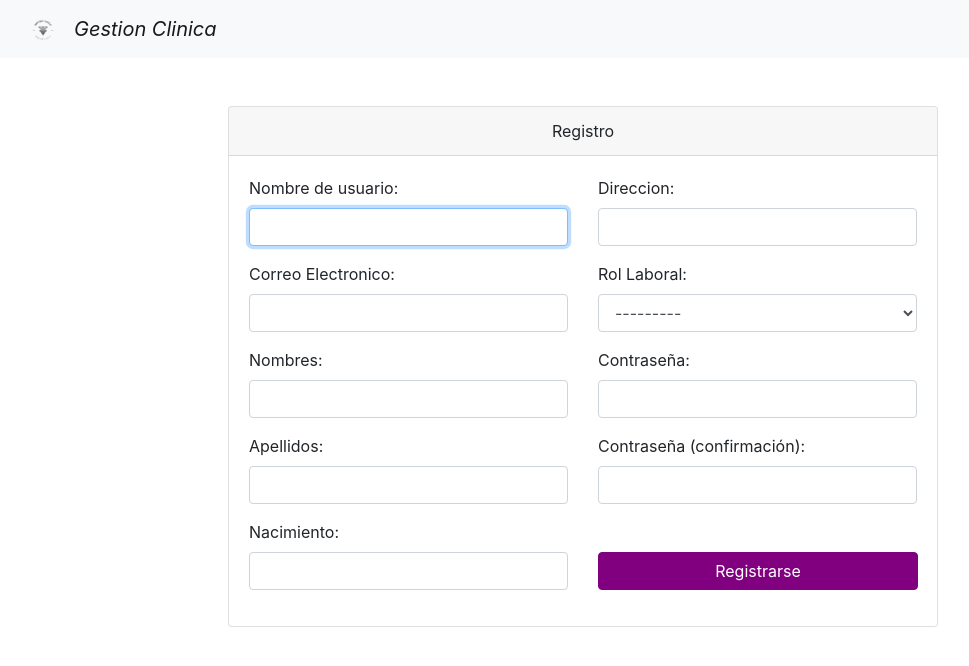
After one commit to jmartinezgr/GestionClinica, a Django app: page /registro/ in a window 1280 px wide. The commit adds this page. Shown: the top 666 px of the page, without its empty margins (57-1026 px from the left). Run offline with Django 4.2, Linux system fonts and the light colour scheme; data comes from the database, SQL or seed files in the repository; both versions use the stored data as it was after the commit; some libraries are stand-ins or nearby versions.

Commit message:
Se configura el formulario de registro que se convertira en privado y de unico acceso de un rol de la empresa, se elimina el subproyecto de prueba

```diff
--- a/clinic_management/user/forms.py
+++ b/clinic_management/user/forms.py
@@ -1,5 +1,7 @@
 from django import forms
 from django.contrib.auth.forms import AuthenticationForm
+from django.contrib.auth.forms import UserCreationForm
+from .models import Usuario
 
 class CustomAuthenticationForm(AuthenticationForm):
     username = forms.CharField(
@@ -8,3 +10,20 @@ class CustomAuthenticationForm(AuthenticationForm):
     password = forms.CharField(
         widget=forms.PasswordInput(attrs={'class': 'form-control'}),
     )
+
+class RegistroForm(UserCreationForm):
+    class Meta:
+        model = Usuario
+        fields = ['username', 'email', 'password1', 'password2', 'nombres', 'apellidos', 'nacimiento', 'direccion', 'rol']
+
+    def __init__(self, *args, **kwargs):
+        super(RegistroForm, self).__init__(*args, **kwargs)
+        self.fields['username'].widget.attrs.update({'class': 'form-control'})
+        self.fields['email'].widget.attrs.update({'class': 'form-control'})
+        self.fields['password1'].widget.attrs.update({'class': 'form-control'})
+        self.fields['password2'].widget.attrs.update({'class': 'form-control'})
+        self.fields['nombres'].widget.attrs.update({'class': 'form-control'})
+        self.fields['apellidos'].widget.attrs.update({'class': 'form-control'})
+        self.fields['nacimiento'].widget.attrs.update({'class': 'form-control'})
+        self.fields['direccion'].widget.attrs.update({'class': 'form-control'})
+        self.fields['rol'].widget.attrs.update({'class': 'form-control'})
--- a/clinic_management/user/models.py
+++ b/clinic_management/user/models.py
@@ -1,5 +1,7 @@
 from django.db import models
 from django.contrib.auth.models import AbstractBaseUser, BaseUserManager, PermissionsMixin
+from django.contrib.auth.hashers import make_password
+
 
 class UsuarioManager(BaseUserManager):
     def create_user(self, username, email, nombres, apellidos, nacimiento, direccion, rol, password=None):
@@ -66,6 +68,9 @@ class Usuario(AbstractBaseUser, PermissionsMixin):
     def is_staff(self):
         return self.usuario_administrador
 
+    def set_password(self, raw_password):
+        self.password = make_password(raw_password)
+
 
 class Role(models.Model):
     name = models.CharField(max_length=50, unique=True)
--- a/clinic_management/user/templates/login.html
+++ b/clinic_management/user/templates/login.html
@@ -22,7 +22,7 @@
                 {{ form.password.label_tag }}
                 {{ form.password }}
               </div>
-              <button type="submit" class="btn btn-primary">Iniciar Sesión</button>
+              <button type="submit" class="btn btn-primary" style="background-color: rgb(128, 0, 128); border-color: rgb(128, 0, 128);">Iniciar Sesión</button>
             </form>
           </div>
         </div>
--- /dev/null
+++ b/clinic_management/user/templates/registro.html
@@ -0,0 +1,79 @@
+{% extends 'layouts/layout.html' %}
+
+{% block content %}
+  <div class="container mt-5">
+    <div class="row justify-content-center">
+      <div class="col-md-8">
+        <div class="card">
+          <div class="card-header text-center">Registro</div>
+          <div class="card-body">
+            <form method="post">
+              {% csrf_token %}
+              <div class="row">
+                <div class="col-md-6">
+                  <div class="form-group">
+                    {{ form.username.label_tag }}
+                    {{ form.username }}
+                  </div>
+                  <div class="form-group">
+                    {{ form.email.label_tag }}
+                    {{ form.email }}
+                  </div>
+                  <div class="form-group">
+                    {{ form.nombres.label_tag }}
+                    {{ form.nombres }}
+                  </div>
+                  <div class="form-group">
+                    {{ form.apellidos.label_tag }}
+                    {{ form.apellidos }}
+                  </div>
+                  <div class="form-group">
+                    {{ form.nacimiento.label_tag }}
+                    {{ form.nacimiento }}
+                  </div>
+                  <!-- Mueve el botón aquí para que esté al mismo nivel que el último elemento de la columna 1 -->
+                </div>
+                <div class="col-md-6">
+                  <div class="form-group">
+                    {{ form.direccion.label_tag }}
+                    {{ form.direccion }}
+                  </div>
+                  <div class="form-group">
+                    {{ form.rol.label_tag }}
+                    {{ form.rol }}
+                  </div>
+                  <div class="form-group">
+                    {{ form.password1.label_tag }}
+                    {{ form.password1 }}
+                  </div>
+                  <div class="form-group">
+                    {{ form.password2.label_tag }}
+                    {{ form.password2 }}
+                  </div>
+                  <div class="text-center">
+                    <button type="submit" class="btn btn-primary" style="margin-top: 32px; width: 320px;background-color: rgb(128, 0, 128); border-color: rgb(128, 0, 128);">Registrarse</button>
+                  </div>
+                </div>
+              </div>
+            </form>
+          </div>
+        </div>
+      </div>
+    </div>
+  </div>
+
+  <script>
+    // JavaScript para limpiar los campos al cargar la página
+    window.onload = function() {
+      document.getElementById("id_username").value = "";
+      document.getElementById("id_email").value = "";
+      document.getElementById("id_nombres").value = "";
+      document.getElementById("id_apellidos").value = "";
+      document.getElementById("id_nacimiento").value = "";
+      document.getElementById("id_direccion").value = "";
+      document.getElementById("id_rol").value = "";
+      document.getElementById("id_password1").value = "";
+      document.getElementById("id_password2").value = "";
+    };
+  </script>
+{% endblock %}
--- a/clinic_management/user/urls.py
+++ b/clinic_management/user/urls.py
@@ -3,4 +3,5 @@ from . import views
 
 urlpatterns = [
     path('login/', views.login_view, name='login'),
+    path('registro/', views.registro_view, name='registro'),
 ]
--- a/clinic_management/user/views.py
+++ b/clinic_management/user/views.py
@@ -1,6 +1,6 @@
 from django.shortcuts import render,redirect
 from django.contrib.auth import authenticate, login
-from .forms import CustomAuthenticationForm  # Importa el formulario personalizado
+from .forms import CustomAuthenticationForm,RegistroForm  # Importa el formulario personalizado
 from django.contrib import messages
 
 def login_view(request):
@@ -12,10 +12,24 @@ def login_view(request):
             user = authenticate(request, username=username, password=password)
             if user is not None:
                 login(request, user)
-                return redirect('adentro')
+                return redirect('home')
             else:
                 messages.error(request, "Error: Credenciales inválidas. Inténtalo de nuevo.")
+                return redirect('login_view')
     else:
         form = CustomAuthenticationForm()
 
     return render(request, 'login.html', {'form': form})
+
+def registro_view(request):
+    if request.method == 'POST':
+        form = RegistroForm(request.POST)
+        if form.is_valid():
+            user = form.save(commit=False)
+            user.set_password(form.cleaned_data['password'])
+            user.save()
+            messages.success(request, "Tu cuenta ha sido creada. Ahora puedes iniciar sesión.")
+            return redirect('login_view')  # Puedes redirigir a la página de inicio de sesión o donde lo necesites
+    else:
+        form = RegistroForm()
+    return render(request, 'registro.html', {'form': form})
```
Also changed, not shown: clinic_management/db.sqlite3, clinic_management/user/migrations/0003_alter_usuario_nacimiento.py (added), clinic_management/user/templates/adentro.html (deleted).
